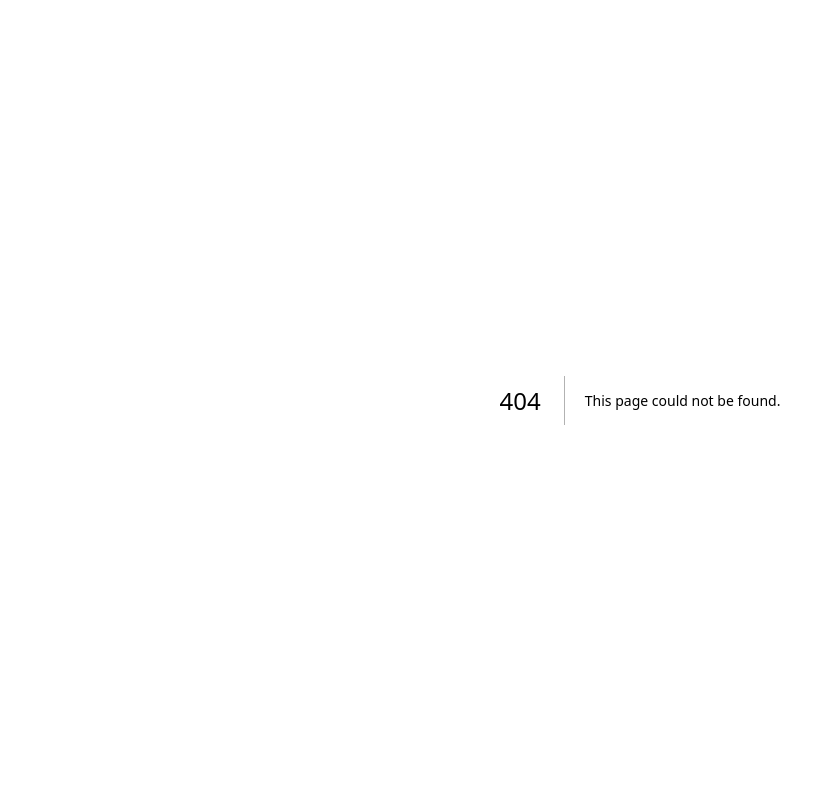
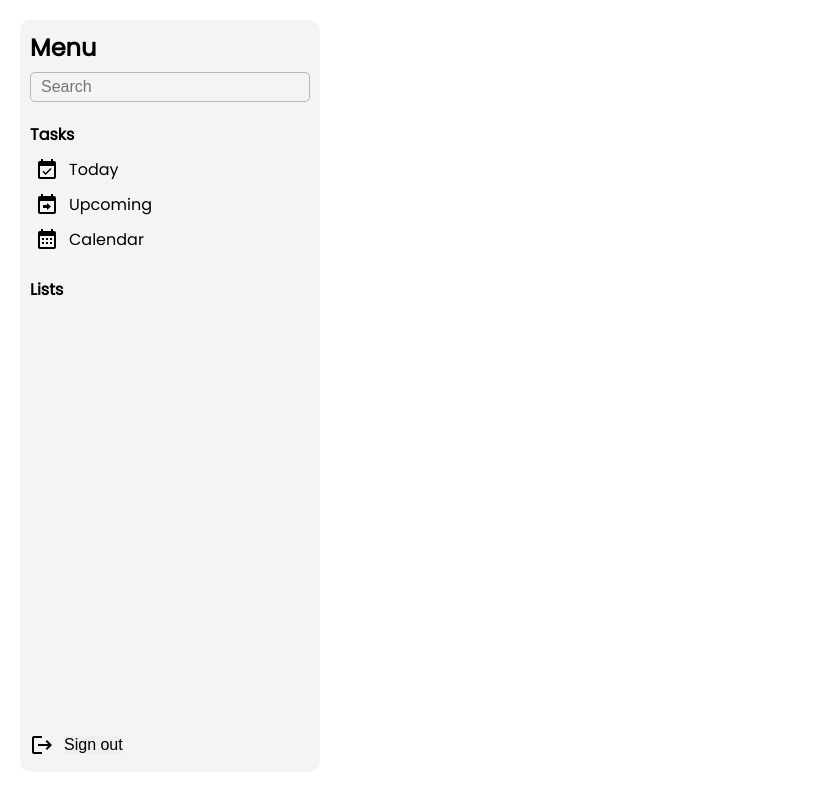
Before and after one commit to Joksa132/todo-list, a Next.js app: page /dashboard in a window 1280 px wide. Before the commit this address had no page. Shown: the top 792 px of the page, without its empty margins (0-813 px from the left). Built offline with nearby package versions, Linux system fonts and the light colour scheme; no server answers.

Commit message:
add sidebar to dashboard

```diff
--- /dev/null
+++ b/app/dashboard/page.tsx
@@ -0,0 +1,10 @@
+import Sidebar from "@/components/Sidebar";
+import styles from "./dashboard.module.css"
+
+export default function Dashboard() {
+  return (
+    <main>
+      <Sidebar />
+    </main>
+  )
+}
```
